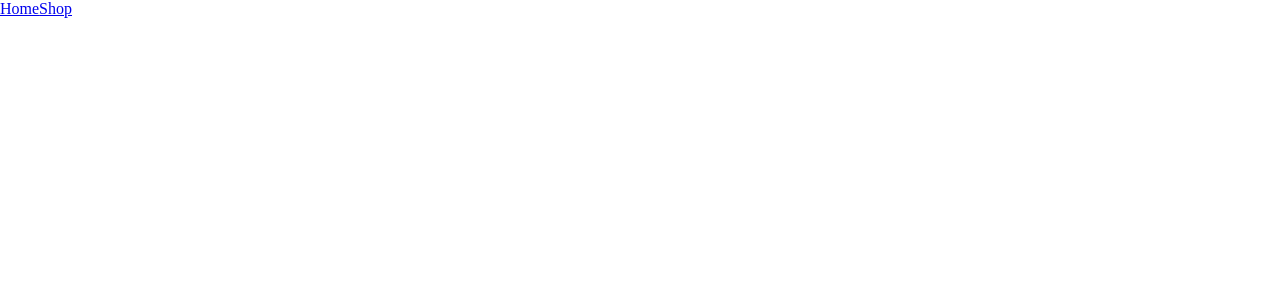
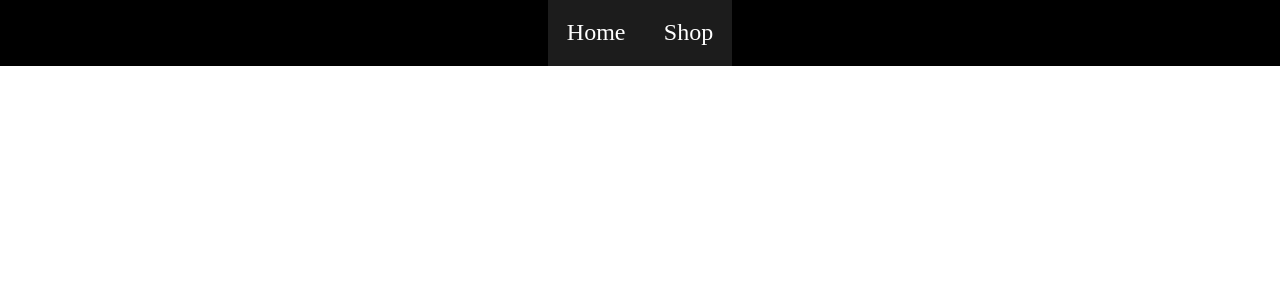
Before and after one commit to cesar-a-delacruz/shopping-cart, a React (Vite) app: page / in a window 1280 px wide. Shown: the top 300 px of the page. Built offline with nearby package versions, Linux system fonts and the light colour scheme.

Commit message:
feat: style Header

```diff
--- a/index.css
+++ b/index.css
@@ -1 +1,6 @@
 @import url("normalize.css");
+
+div#root {
+  max-width: 100vw;
+  min-height: 100vh;
+}
--- a/src/components/header/Header.jsx
+++ b/src/components/header/Header.jsx
@@ -1,4 +1,5 @@
 import { useLocation, Link } from "react-router-dom";
+import "../../styles/header/Header.css";
 
 function Header() {
   const butCart = (
--- /dev/null
+++ b/src/styles/header/Header.css
@@ -0,0 +1,33 @@
+header,
+nav {
+  display: flex;
+}
+header {
+  background-color: black;
+  justify-content: center;
+  align-items: center;
+  font-size: 1.5rem;
+  gap: 1.5rem;
+}
+nav {
+  background-color: rgb(28, 28, 28);
+}
+header button {
+  background-color: rgb(2, 144, 94);
+  border-radius: 7px;
+  padding: 4px 14px;
+  color: white;
+  font-weight: bold;
+  border-style: none;
+}
+header button:hover {
+  background-color: rgb(1, 169, 111);
+}
+nav > * {
+  padding: 1.2rem;
+  color: white;
+  text-decoration: none;
+}
+nav > *:hover {
+  background-color: rgb(60, 60, 60);
+}
```
